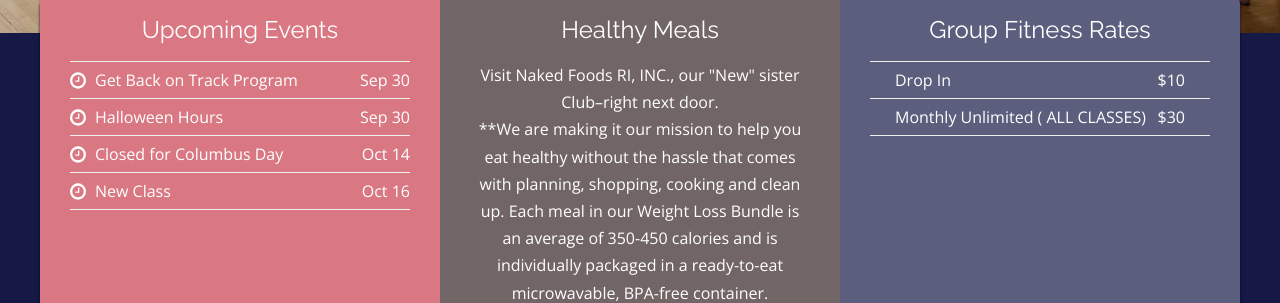
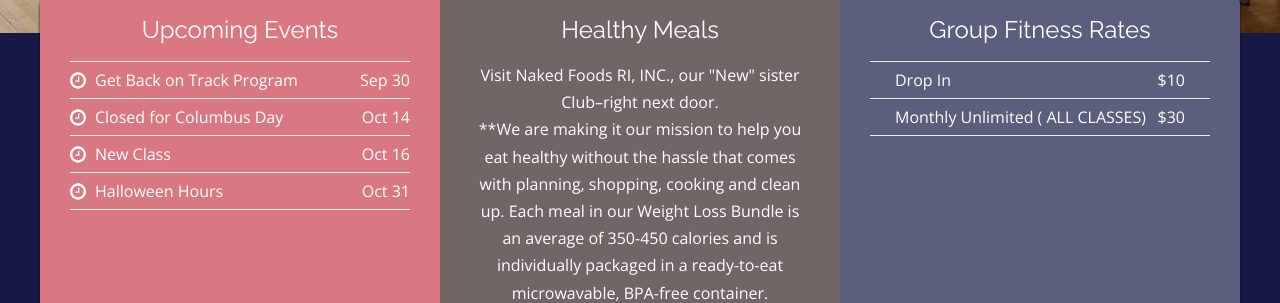
Before and after one commit to rwstone/shapeitup, a Jekyll site: the page built from index.md, in a window 1280 px wide. Shown: the part 445-748 px from the top of the page. Built offline with Jekyll 4.4.1, drawn with Linux system fonts in a browser that asks for light colours; some web fonts are replaced.

Commit message:
Updated Memorial Day Weekend

```diff
--- a/_events/memorial-day-weekend.markdown
+++ b/_events/memorial-day-weekend.markdown
@@ -39,7 +39,7 @@ tags:
 - healthy
 - halloween
 has_time_and_date: true
-event_date: 2019-09-30 06:30:00 -04:00
+event_date: 2019-10-31 06:30:00 -04:00
 event_end_date: 2019-10-31 23:30:00 -04:00
 ---
 
```
